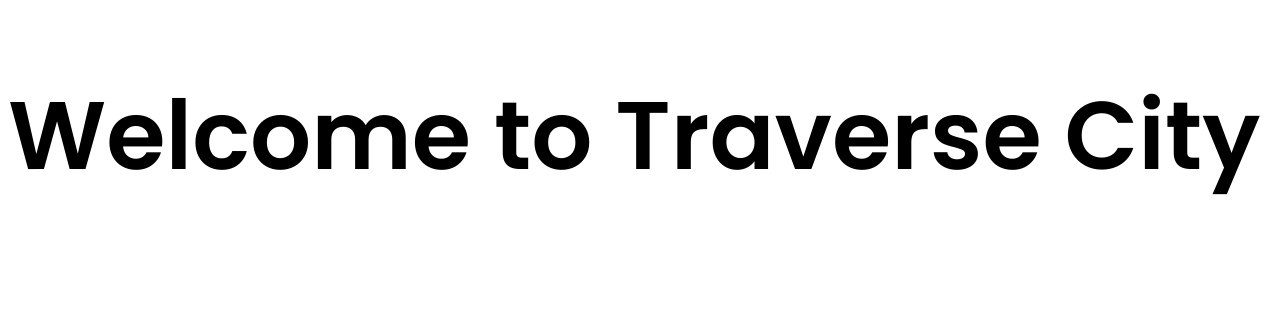
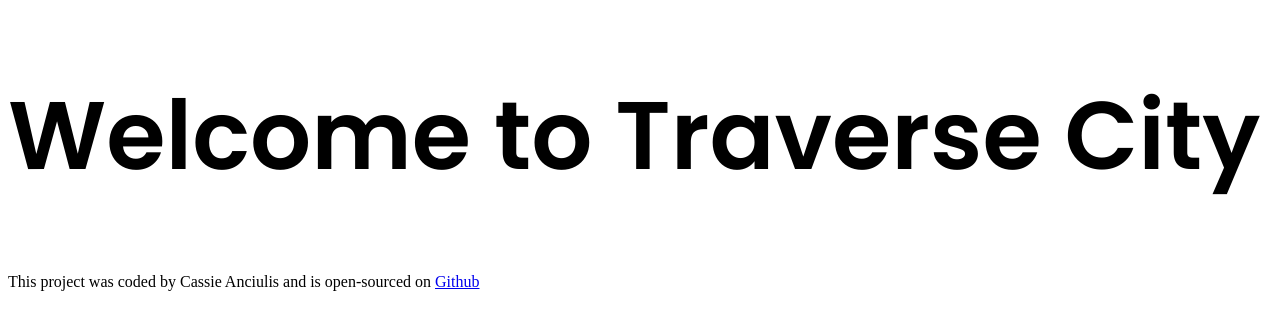
Before and after one commit to CodeWithCassie/traverse-city-travel-project, a plain HTML site: page index.html in a window 1280 px wide. Drawn offline with Linux system fonts and the light colour scheme.

Commit message:
Added footer with link to project/Github

```diff
--- a/index.html
+++ b/index.html
@@ -12,4 +12,5 @@
 <body>
     <h1>Welcome to Traverse City</h1>
 </body>
+<footer>This project was coded by Cassie Anciulis and is open-sourced on <a href="https://github.com/CodeWithCassie/traverse-city-travel-project" target="_blank">Github</a></footer>
 </html>
```
